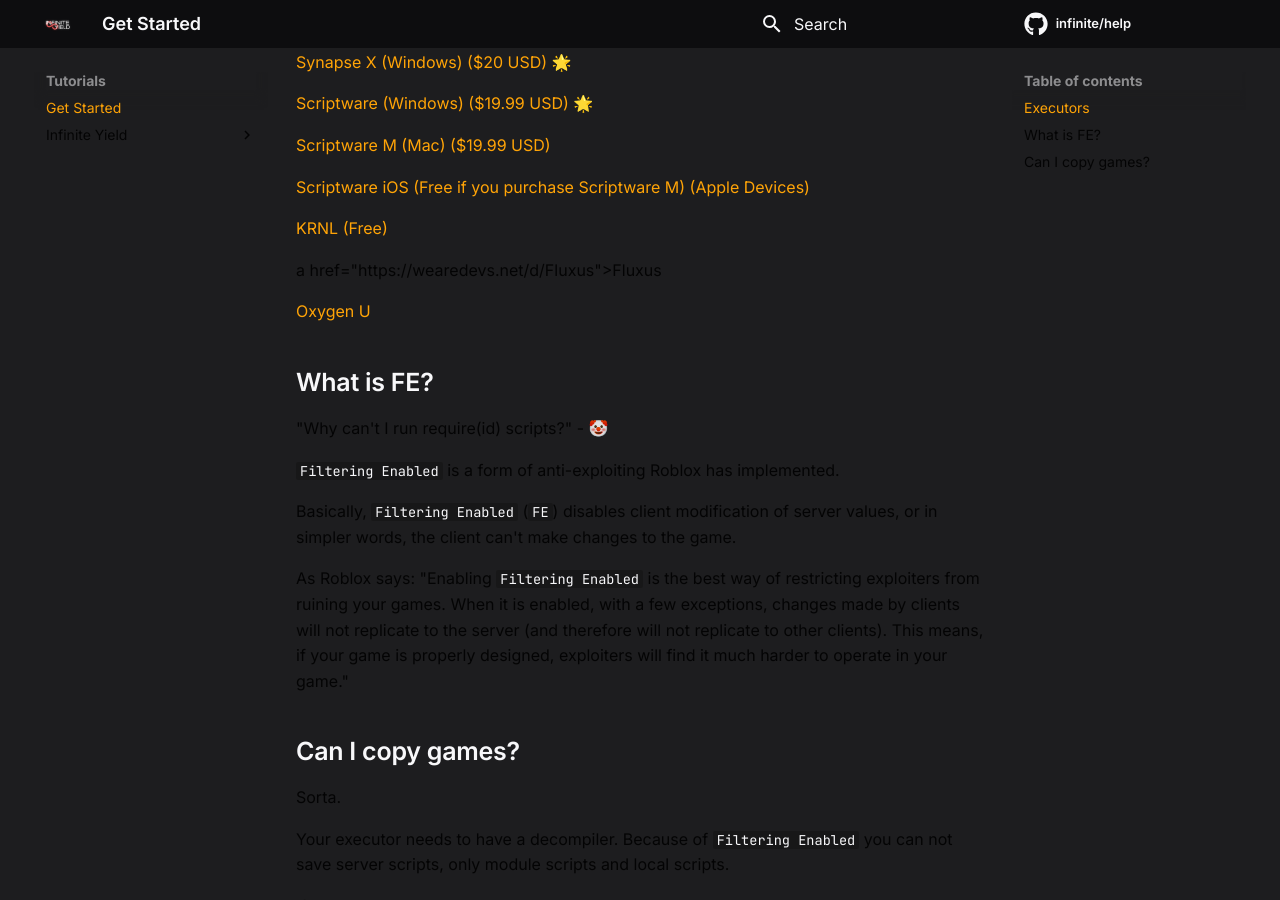
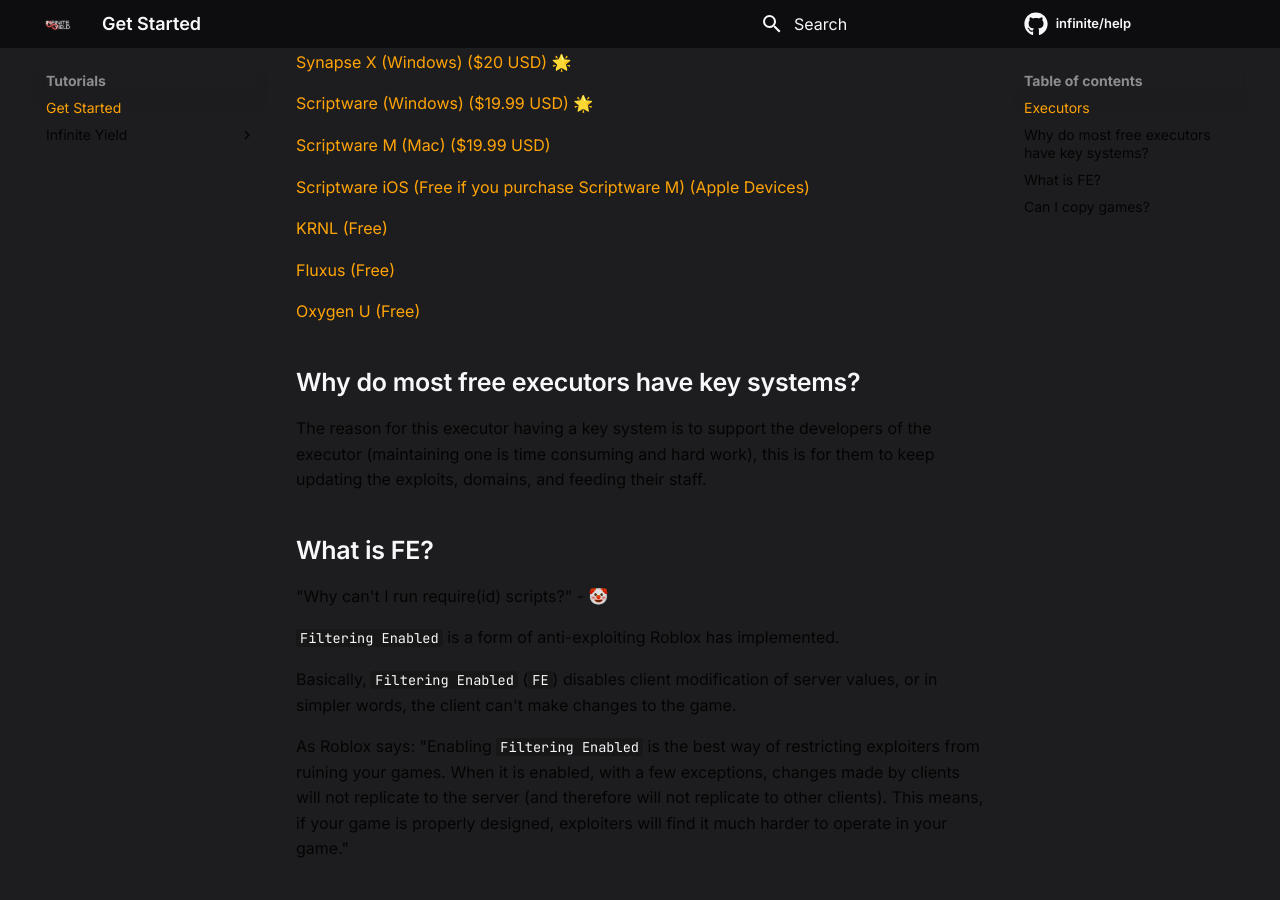
Before and after one commit to pamlib/iyt, an MkDocs documentation site: the page built from docs/tutorials/index.md, in a window 1280 px wide and 900 px high, scrolled down 320 px. Built offline with MkDocs 1.6.1 and Material for MkDocs 9.7.7, drawn with Linux system fonts in a browser that asks for light colours; comment, search, counter and statistics services are not loaded.

Commit message:
Update index.md

```diff
--- a/docs/tutorials/index.md
+++ b/docs/tutorials/index.md
@@ -14,9 +14,13 @@
 
 <a href="https://krnl.place">KRNL (Free)</a>
 
-a href="https://wearedevs.net/d/Fluxus">Fluxus</a>
+<a href="https://wearedevs.net/d/Fluxus">Fluxus (Free)</a>
 
-<a href="https://wearedevs.net/d/Oxygen%20U">Oxygen U</a>
+<a href="https://wearedevs.net/d/Oxygen%20U">Oxygen U (Free)</a>
+
+## Why do most free executors have key systems?
+
+The reason for this executor having a key system is to support the developers of the executor (maintaining one is time consuming and hard work), this is for them to keep updating the exploits, domains, and feeding their staff.
 
 ## What is FE?
 
```
